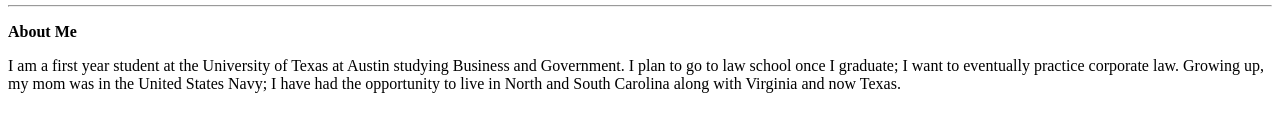
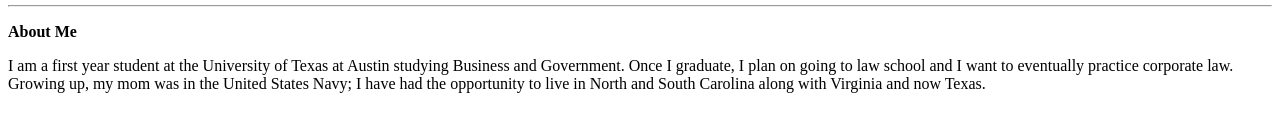
Before and after one commit to WillieJC3/WillieJC3.github.io, a plain HTML site: page index.html in a window 1280 px wide. Shown: the part 319-450 px from the top of the page. Drawn offline with Linux system fonts and the light colour scheme.

Commit message:
Updated about me paragraph

```diff
--- a/index.html
+++ b/index.html
@@ -1,4 +1,4 @@
 <h1 style="text-align: center;">My name is Willie J. Crawford III, welcome to my site!</h1>
 <center><img src="https://media.licdn.com/dms/image/C4E03AQEchqR_Qxj29g/profile-displayphoto-shrink_200_200/0?e=1561593600&v=beta&t=Fm8dxtcFQAev5hgUTEKxQ9HwSwdr1p6_wklMI9RTKJc" width="250" height="250" align="BOTTOM" /></center><hr />
 <p><strong>About Me</strong></p>
-<p> I am a first year student at the University of Texas at Austin studying Business and Government. I plan to go to law school once I graduate; I want to eventually practice corporate law. Growing up, my mom was in the United States Navy; I have had the opportunity to live in North and South Carolina along with Virginia and now Texas. <p>
+<p> I am a first year student at the University of Texas at Austin studying Business and Government. Once I graduate, I plan on going to law school and I want to eventually practice corporate law. Growing up, my mom was in the United States Navy; I have had the opportunity to live in North and South Carolina along with Virginia and now Texas. <p>
```
